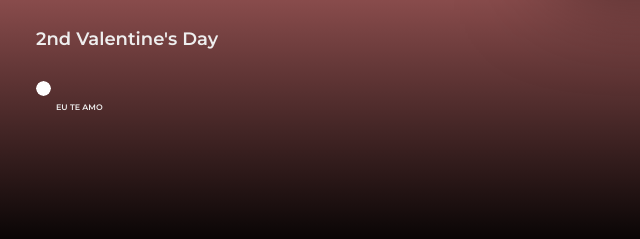
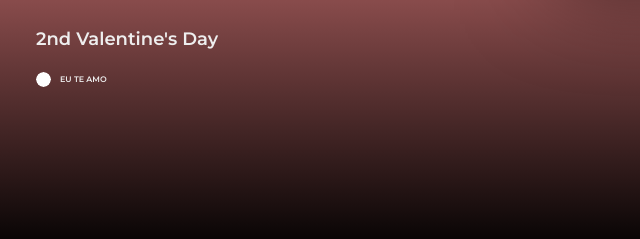
Before and after one commit to Luscazi/valentinesday, a plain HTML site: page index.html in a window 1280 px wide. Shown: the part 223-462 px from the top of the page, 0-640 px from the left. Drawn offline with Linux system fonts and the light colour scheme.

Commit message:
Update Css

```diff
--- a/css/style.css
+++ b/css/style.css
@@ -37,16 +37,21 @@ body, html {
     margin-left: 36px;
     margin-top: 25px;
 }
+.vd-user {
+    margin-top: 22px;
+}
 
 .vd-user img {
     position: relative;
     margin-left: 36px;
-    margin-top: 31px;
     border-radius: 100%;
+    float: left;
 }
 
 .vd-user p {
+    position: relative;
     color: #eee;
     font-size: 8px;
-    margin-left: 56px;
+    top: 2px;
+    margin-left: 60px;
 }
```
